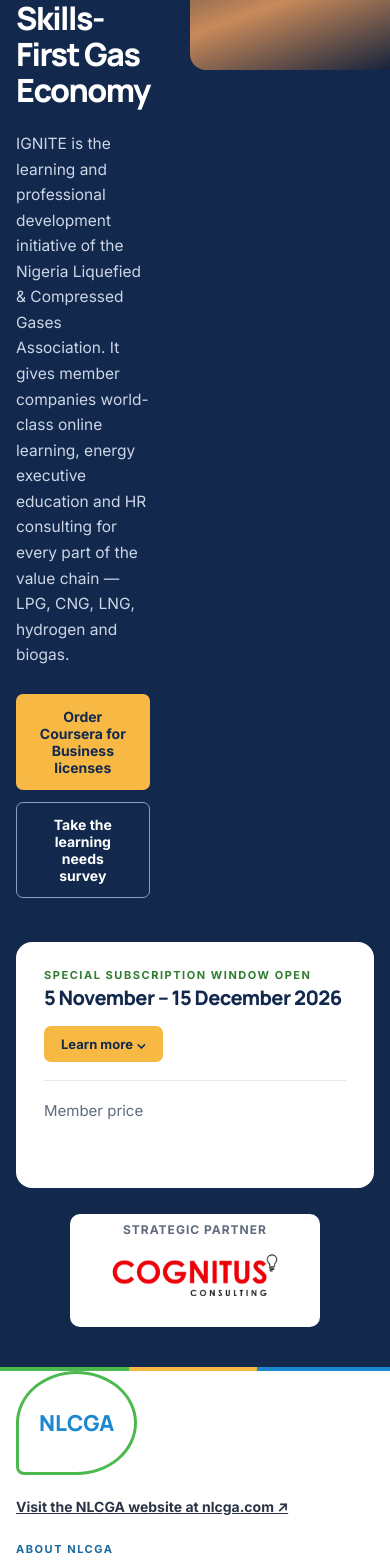
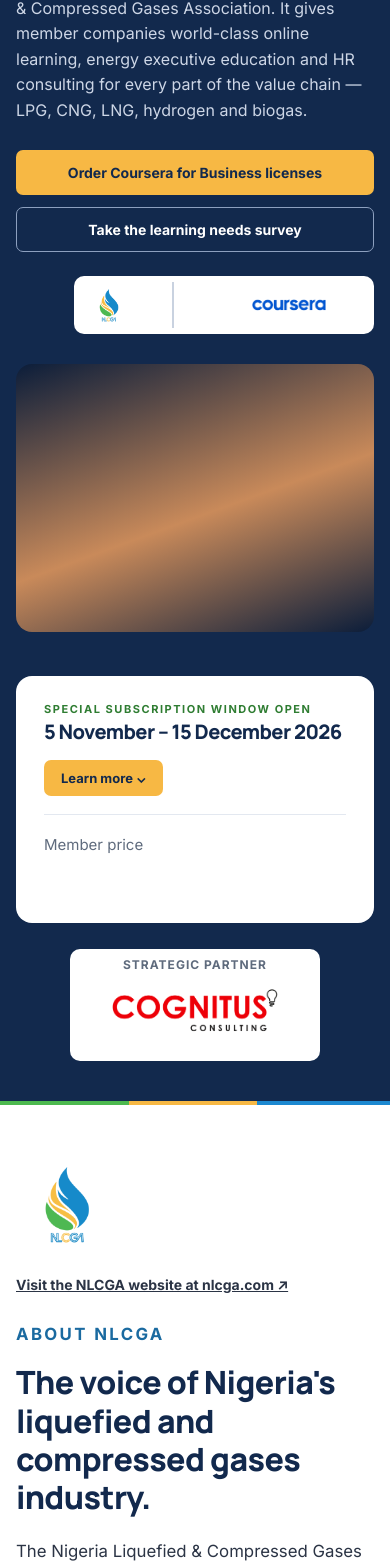
Before and after one commit to Gigireact/NLCGA-COURSERA, a React (Vite) app: page / in a window 390 px wide. Shown: the part 395-1963 px from the top of the page. Built offline with nearby package versions, Linux system fonts and the light colour scheme.

Commit message:
rearranged the hero for all views

```diff
--- a/index.html
+++ b/index.html
@@ -3,6 +3,7 @@
   <head>
     <meta charset="UTF-8" />
     <meta name="viewport" content="width=device-width, initial-scale=1.0" />
+    <link rel="icon" type="image/png" href="/nlcga1.png" />
     <title>NLCGA IGNITE Institute · Powered by Coursera</title>
     <meta name="description" content="IGNITE is the learning and professional development initiative of the Nigeria Liquefied & Compressed Gases Association." />
   </head>
--- a/src/components/sections/About.jsx
+++ b/src/components/sections/About.jsx
@@ -1,11 +1,12 @@
 import { Img, Logo, Eyebrow } from "../ui";
+import nlcga from "../../assets/images/nlcga1.png";
 
 export default function About() {
   return (
     <>
       <section id="nlcga" className="sec wrap about">
         <aside>
-          <Logo k="nlcga" text="NLCGA" cls="flame big" />
+          <img src={nlcga} alt="NLCGA" className="nlcga-about" />
           <a className="lnk" href="https://nlcga.com" target="_blank" rel="noreferrer">Visit the NLCGA website at nlcga.com ↗</a>
           <Img k="about" alt="Refinery pipes at sunset" className="r16 about-img" grad="linear-gradient(160deg,#f4a022,#3a2a2a 60%,#12294d)" />
         </aside>
--- a/src/styles/ignite.css
+++ b/src/styles/ignite.css
@@ -1020,24 +1020,133 @@
   grid-template-columns: 1.4fr 0.6fr;
 }
 
+/* ==============================
+   HERO LAYOUT
+============================== */
+
+.hero-grid {
+  display: grid;
+  grid-template-columns: minmax(0, 1.4fr) minmax(0, 0.6fr);
+  align-items: start;
+  gap: 32px;
+}
+
+.hero-side {
+  width: 100%;
+  min-width: 0;
+}
+
+.hero-img {
+  width: 100%;
+  aspect-ratio: 1.25;
+  object-fit: cover;
+}
+
+/* ==============================
+   PARTNER LOGOS
+============================== */
+
 .chip {
-    width: min(300px, 100%);
-    height: 58px;
-    padding: 6px 8px;
-    gap: 6px;
+  display: flex;
+  align-items: center;
+  justify-content: space-between;
+  width: min(300px, 100%);
+  min-height: 58px;
+  padding: 6px 10px;
+  gap: 8px;
+  margin: 0 0 16px auto;
 }
 
 .nlcga-hero {
-    width: 48px;
+  width: 48px;
+  max-width: 100%;
+  height: 42px;
+  object-fit: contain;
 }
 
 .chip .coursera {
-    object-fit: contain;
+  width: 150px;
+  max-width: 100%;
+  height: 42px;
+  object-fit: contain;
 }
 
+.chip .vr {
+  flex-shrink: 0;
+}
 
-.hero-img {
-  aspect-ratio: 1.25;
+/* ==============================
+   PAGE WIDTH
+============================== */
+
+.wrap {
+  width: 100%;
+  max-width: 1280px;
+  margin: 0 auto;
+  padding: 0 clamp(16px, 3vw, 32px);
+}
+
+/* ==============================
+   TABLET AND MOBILE
+============================== */
+
+@media (max-width: 960px) {
+  .hero-grid {
+    grid-template-columns: 1fr;
+    gap: 28px;
+  }
+
+  .hero-side {
+    width: 100%;
+  }
+
+  .chip {
+    margin-left: 0;
+  }
+
+  .hero-img {
+    aspect-ratio: 16 / 9;
+  }
+}
+
+/* ==============================
+   SMALL MOBILE
+============================== */
+
+@media (max-width: 600px) {
+  .hero-grid {
+    gap: 24px;
+  }
+
+  .hero-grid h1 {
+    font-size: clamp(2rem, 8vw, 2.8rem);
+    line-height: 1.1;
+  }
+
+  .hero-grid .lead {
+    font-size: 1rem;
+    line-height: 1.6;
+  }
+
+  .btns {
+    display: flex;
+    flex-direction: column;
+    align-items: stretch;
+    gap: 12px;
+  }
+
+  .btns .btn {
+    width: 100%;
+    text-align: center;
+  }
+
+  .chip {
+    width: min(300px, 100%);
+  }
+
+  .hero-img {
+    aspect-ratio: 4 / 3;
+  }
 }
 
 .wrap {
@@ -1079,9 +1188,89 @@
   object-fit: contain;
 }
 
-/* .cog {
-  width: 90px;
+/* ==============================
+   ABOUT SECTION
+============================== */
+
+/* ABOUT SECTION */
+.about {
+  display: grid;
+  grid-template-columns: minmax(0, 0.7fr) minmax(0, 1.3fr);
+  align-items: start;
+  gap: 10px;
+  margin-top: 50px;
+}
+
+.about aside {
+  min-width: 0;
+}
+
+.nlcga-about {
+  display: block;
+  width: 100%;
   max-width: 100%;
-  height: 30px;
+  height: auto;
   object-fit: contain;
-} */
+  margin-bottom: 0;
+}
+
+.about .lnk {
+  display: inline-block;
+  margin-top: 0;
+}
+
+.about-img {
+  width: 100%;
+  height: auto;
+  object-fit: cover;
+}
+
+.about .h2 {
+  font-size: clamp(2rem, 3vw, 2.8rem);
+  line-height: 1.2;
+  margin-bottom: 20px;
+}
+
+.about p {
+  font-size: clamp(1.05rem, 1.3vw, 1.2rem);
+  line-height: 1.75;
+}
+
+.about .pills span {
+  font-size: 1rem;
+}
+
+.about .pills {
+  gap: 12px;
+}
+
+/* TABLET AND MOBILE */
+@media (max-width: 960px) {
+  .about {
+    grid-template-columns: 1fr;
+    gap: 28px;
+  }
+
+  .about aside {
+    order: -1;
+  }
+
+  .nlcga-about {
+    width: clamp(100px, 20vw, 160px);
+  }
+}
+
+/* SMALL MOBILE */
+@media (max-width: 600px) {
+  .about {
+    gap: 24px;
+  }
+
+  .nlcga-about {
+    width: clamp(90px, 25vw, 130px);
+  }
+
+  .about-img {
+    aspect-ratio: 16 / 9;
+  }
+}
```
Also changed, not shown: public/nlcga1.png (added).
